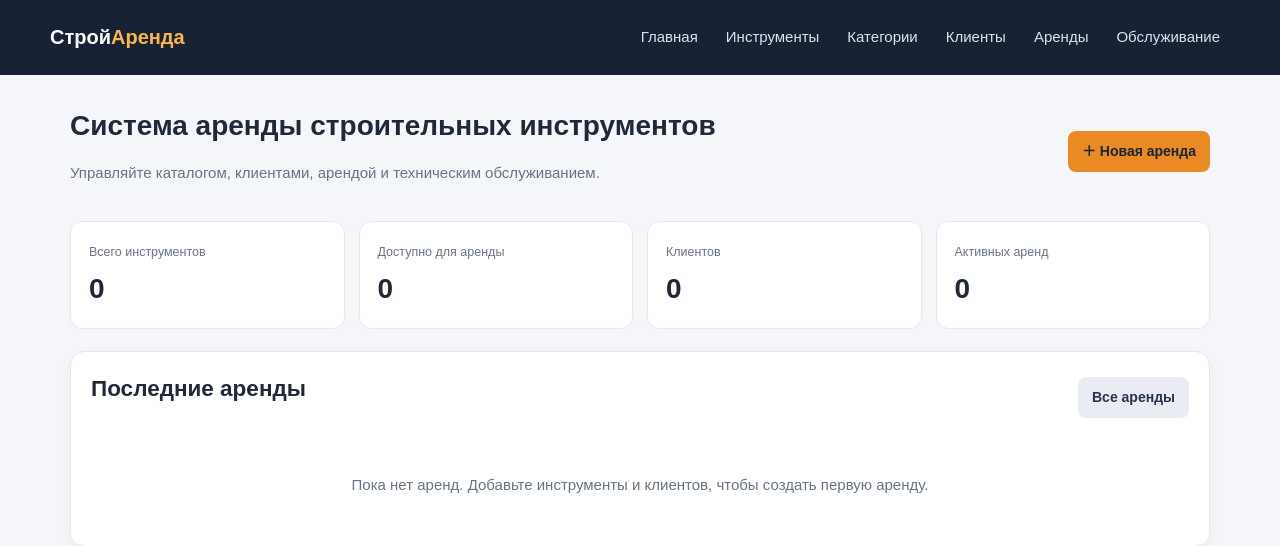
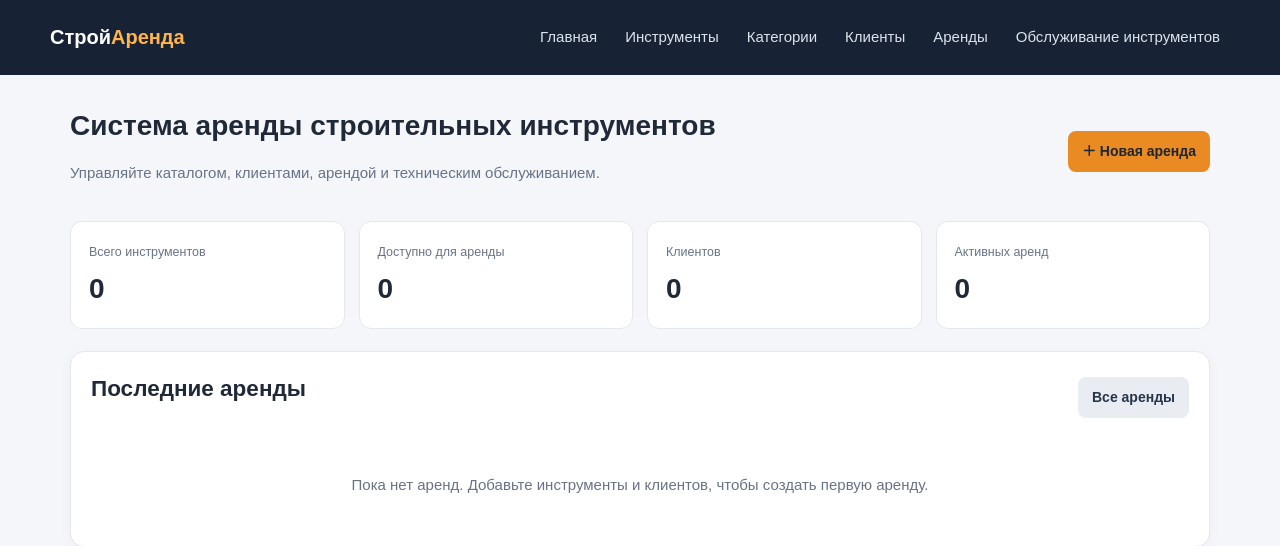
Before and after one commit to kirillllllov/Tool_rental, a Flask app: page / in a window 1280 px wide. Shown: the top 546 px of the page. Run offline with Flask 3, Linux system fonts and the light colour scheme; data that the repository does not hold is empty.

Commit message:
update base.html 3

```diff
--- a/templates/base.html
+++ b/templates/base.html
@@ -317,7 +317,7 @@
       <a href="{{ url_for('list_records', entity='categories') }}">Категории</a>
       <a href="{{ url_for('list_records', entity='customers') }}">Клиенты</a>
       <a href="{{ url_for('list_records', entity='rentals') }}">Аренды</a>
-      <a href="{{ url_for('list_records', entity='maintenance') }}">Обслуживание</a>
+      <a href="{{ url_for('list_records', entity='maintenance') }}">Обслуживание инструментов</a>
     </nav>
   </header>
   <main>
```
